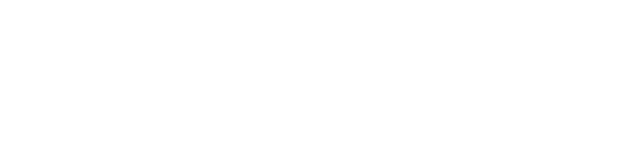
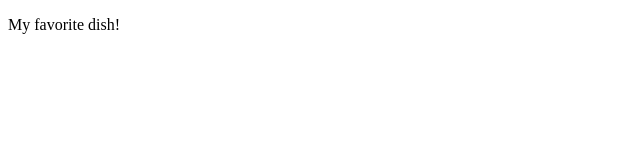
Before and after one commit to amirmatics/heaths-kitchen, a plain HTML site: page recipes/carbonara.html in a window 1280 px wide. Shown: the whole page, without its empty margins (0-640 px from the left). Drawn offline with Linux system fonts and the light colour scheme.

Commit message:
specified favoritism

```diff
--- a/recipes/carbonara.html
+++ b/recipes/carbonara.html
@@ -5,6 +5,6 @@
         <title>Spaghetti Carbonara</title>
     </head>
     <body>
-
+        <p>My favorite dish!</p>
     </body>
 </html>
```
